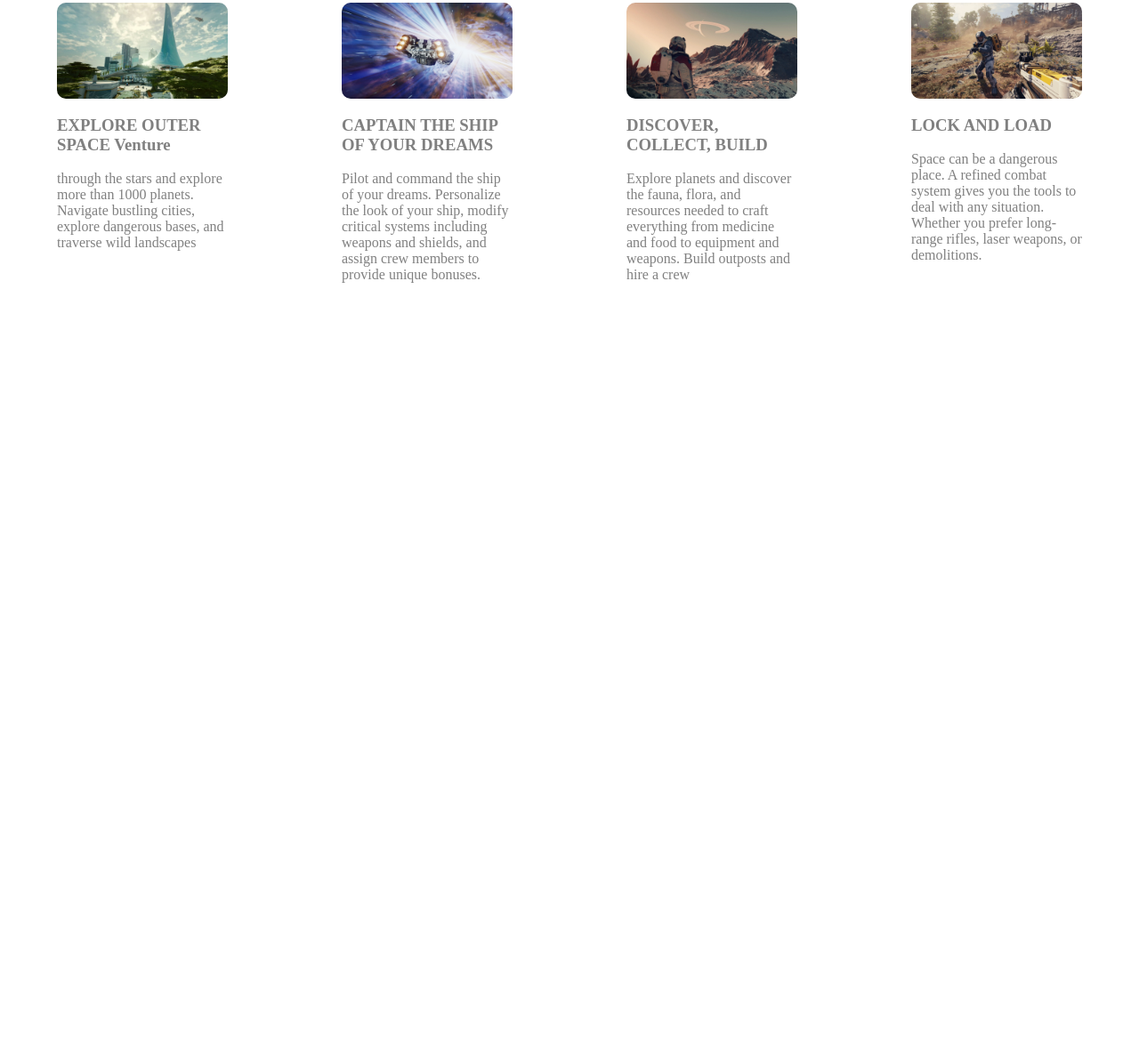
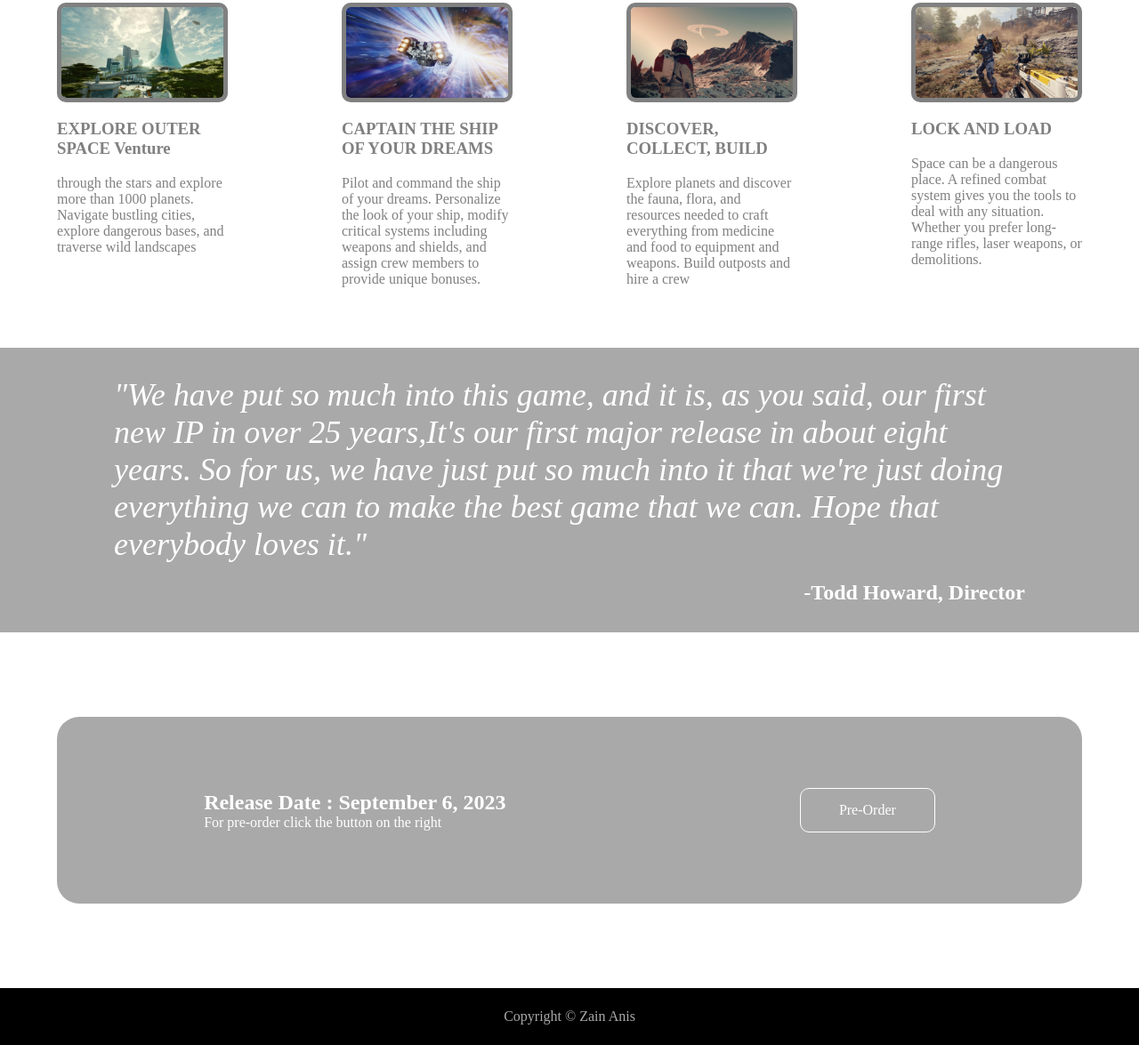
Before and after one commit to zainanis2/Firstwebpage, a plain HTML site: page index.html in a window 1280 px wide. Shown: the part 680-1855 px from the top of the page at 89% size. Before the commit the page ends 1071 px from the top, so only its background shows below. Drawn offline with Linux system fonts and the light colour scheme.

Commit message:
Completed the website

```diff
--- a/css/index.css
+++ b/css/index.css
@@ -51,7 +51,7 @@ body,p
     color: white;
     align-items: center;
     justify-content: center;
-    height: 60vh;
+    min-height: 60vh;
     gap: 40px;
 
 }
@@ -89,7 +89,7 @@ body,p
 .button
 {
     text-decoration: none;
-    color: black;
+    color: darkgray;
     border: 1px solid white;
     width: 150px;
     text-align: center;
@@ -112,7 +112,7 @@ body,p
     gap: 50px;
     padding-top: 50px;
     color: gray;
-    height: 60vh;
+    min-height: 60vh;
 }
 .info
 {
@@ -131,6 +131,8 @@ body,p
     border-radius: 10px;
     /* min-width: 180px; */
     max-width: 100%;
+    border: 5px solid gray;
+
 }
 .info-card
 {
@@ -138,3 +140,87 @@ body,p
     display: flex;
     flex-direction: column;
 }
+.quote-container
+{
+    display: flex;
+    flex-direction:column ;
+    background-color: darkgray;
+    color: white;
+    min-height: 40vh;
+    justify-content: center;
+    align-items: center;
+    gap: 20px;
+
+}
+
+.quote
+{
+    width: 80%;
+    font-size: 36px;
+    font-weight: lighter;
+    font-style: italic;
+}
+
+.auth-container
+{
+    display: flex;
+    justify-content: flex-end;
+    width: 80%;
+    font-size: 24px;
+    font-weight: bold;
+
+}
+.cta-container
+{
+    display: flex;
+    min-height: 50vh;
+    justify-content: center;
+    align-items: center;
+}
+.cta
+{
+    display: flex;
+    background-color: darkgray;
+    justify-content: space-around;
+    align-items: center;
+    flex-basis: 90%;
+    padding: 80px 0px;
+    border-radius: 25px;
+    color: white;
+}
+.cta-right
+{
+    display: flex;
+
+}
+.cta-button
+{
+    text-decoration: none;
+    border: 1px solid white;
+    color: white;
+    text-align: center;
+    width: 150px;
+    padding: 15px 0px;
+    border-radius: 10px;
+    background-color: darkgray;
+}
+.cta-button:hover
+{
+
+    background-color: lightgray;
+}
+.cta-date
+{
+    font-size: 24px;
+    font-weight: bold;
+}
+
+footer
+{
+    display: flex;
+    justify-content: center;
+    align-items: center;
+    color: darkgray;
+    background-color: black;
+    min-height: 8vh;
+}
--- a/index.html
+++ b/index.html
@@ -80,6 +80,43 @@
 
 
     </div>
+    <div class="quote-container">
+        <p class="quote">
+            "We have put so much into this game, and it is, as you
+            said, our first new IP in over 25 years,It's our first
+            major release in about eight years. So for us, we have
+            just put so much into it that we're just doing everything
+            we can to make the best game that we can. Hope that
+            everybody loves it."
+        </p>
+        <div class="auth-container">
+        <p class="author">-Todd Howard, Director</p>
+        </div>
+
+
+    </div>
+    <div class="cta-container">
+        <div class="cta">
+            <div class="cta-left">
+                <p class="cta-date">
+                    Release Date : September 6, 2023
+                </p>
+                <P class="cta-description">
+                    For pre-order click the button on the right
+                </P>
+
+            </div>
+            <div class="cta-right">
+                <a href=".." class="cta-button">Pre-Order</a>
+            </div>
+        </div>
+
+    </div>
+    <footer>
+        <p>
+            Copyright © Zain Anis
+        </p>
+    </footer>
 
 
 
```
